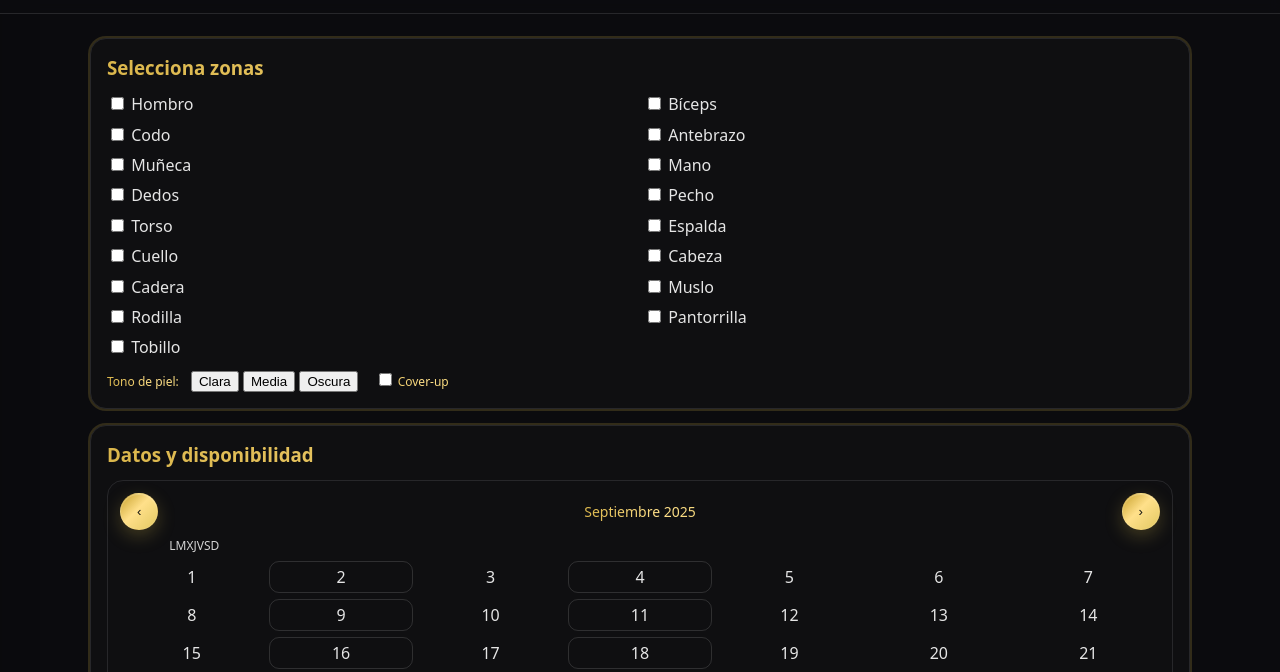
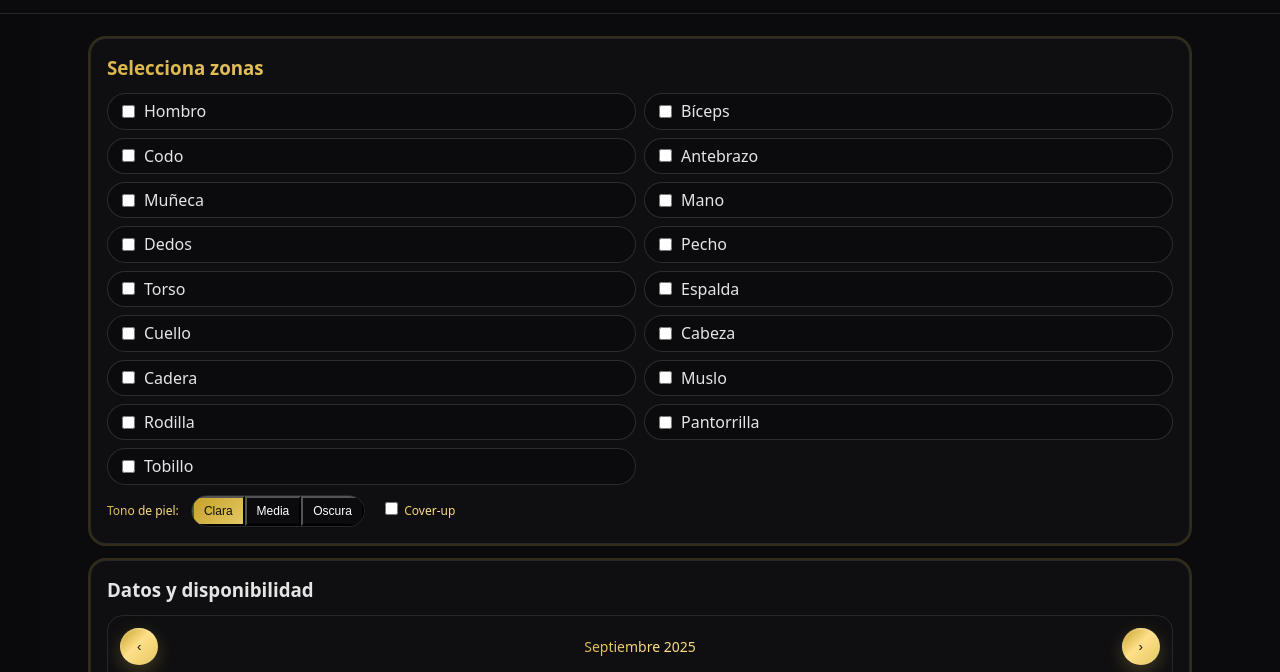
Before and after one commit to jandotemosart/temos, a plain HTML site: page booking/reserva.html in a window 1280 px wide. Shown: the part 51-723 px from the top of the page. Drawn offline with Linux system fonts and the light colour scheme.

Commit message:
Add files via upload

```diff
--- a/booking/assets/common.css
+++ b/booking/assets/common.css
@@ -1,6 +1,7 @@
 
 :root{--g1:#C8A12C;--g2:#FFE08A;--g3:#E2C862}
 *{box-sizing:border-box}html,body{margin:0;padding:0}
+html{scroll-behavior:smooth}
 body{background:#0b0b0e;color:#e5e5e5;font-family:ui-sans-serif,system-ui,-apple-system,Segoe UI,Roboto,Ubuntu,Helvetica,Arial,sans-serif;line-height:1.4}
 a{color:inherit;text-decoration:none}
 .container{max-width:1100px;margin:0 auto;padding:0 16px}
@@ -40,3 +41,7 @@ a{color:inherit;text-decoration:none}
 .cal-cell{height:32px;display:flex;align-items:center;justify-content:center;border-radius:10px;border:1px solid transparent}
 .cal-cell.av{border-color:#ffffff22;cursor:pointer}
 .cal-cell.sel{background:linear-gradient(135deg,var(--g1),var(--g3));color:#111}
+.pill{display:inline-flex;align-items:center;gap:6px;padding:6px 10px;border:1px solid #ffffff22;border-radius:9999px;background:#0b0b0e}
+.seg{display:inline-flex;border-radius:9999px;overflow:hidden;border:1px solid #ffffff1a}
+.seg button{padding:6px 10px;font-size:12px;background:#0b0b0e;color:#fff}
+.seg button.act{background:linear-gradient(135deg,var(--g1),var(--g3));color:#111}
--- a/booking/reserva.html
+++ b/booking/reserva.html
@@ -42,7 +42,6 @@
 <div class="drawer-overlay" id="overlay"></div>
 
 <script>
-  // Detect current section folder to build RELATIVE links that work on GitHub Pages
   const HERE = location.pathname.includes('/booking/') ? 'booking' : 'public';
   const map = {
     inicio: HERE==='public' ? 'index.html' : '../public/index.html',
@@ -98,7 +97,7 @@
   </div>
 
   <div class="card ring-gold" style="padding:16px">
-    <h3 class="gold-text" style="margin:0 0 12px 0">Datos y disponibilidad</h3>
+    <h3 className="gold-text" style="margin:0 0 12px 0">Datos y disponibilidad</h3>
     <div class="calendar">
       <div class="cal-head">
         <button class="gold-btn" id="prevM">‹</button>
@@ -152,9 +151,7 @@
   document.getElementById('tone_oscura').onclick=()=> (tone='Oscura', setToneButtons('tone_oscura'));
   function setToneButtons(id){ ['tone_clara','tone_media','tone_oscura'].forEach(k=> document.getElementById(k).classList.toggle('act', k===id)); }
 
-  function getZones(){
-    return Array.from(zonesEl.querySelectorAll('input[type=checkbox]:checked')).map(i=> i.value);
-  }
+  function getZones(){ return Array.from(zonesEl.querySelectorAll('input[type=checkbox]:checked')).map(i=> i.value); }
   function fmtISO(d){ return d.getFullYear()+"-"+String(d.getMonth()+1).padStart(2,'0')+"-"+String(d.getDate()).padStart(2,'0'); }
   function renderSummary(){
     const parts=[];
@@ -178,7 +175,7 @@
     const first=new Date(y,m,1);
     const startIdx=(first.getDay()+6)%7;
     const days=new Date(y,m+1,0).getDate();
-    const cells=Array(startIdx).fill(null).concat(Array.from({length:days}, (_,i)=> i+1));
+    const cells=Array(startIdx).fill(null).concat(Array.from({length:days},(_,i)=>i+1));
     while(cells.length%7!==0) cells.push(null);
     return {y,m,cells};
   }
--- a/public/assets/common.css
+++ b/public/assets/common.css
@@ -1,6 +1,7 @@
 
 :root{--g1:#C8A12C;--g2:#FFE08A;--g3:#E2C862}
 *{box-sizing:border-box}html,body{margin:0;padding:0}
+html{scroll-behavior:smooth}
 body{background:#0b0b0e;color:#e5e5e5;font-family:ui-sans-serif,system-ui,-apple-system,Segoe UI,Roboto,Ubuntu,Helvetica,Arial,sans-serif;line-height:1.4}
 a{color:inherit;text-decoration:none}
 .container{max-width:1100px;margin:0 auto;padding:0 16px}
@@ -40,3 +41,7 @@ a{color:inherit;text-decoration:none}
 .cal-cell{height:32px;display:flex;align-items:center;justify-content:center;border-radius:10px;border:1px solid transparent}
 .cal-cell.av{border-color:#ffffff22;cursor:pointer}
 .cal-cell.sel{background:linear-gradient(135deg,var(--g1),var(--g3));color:#111}
+.pill{display:inline-flex;align-items:center;gap:6px;padding:6px 10px;border:1px solid #ffffff22;border-radius:9999px;background:#0b0b0e}
+.seg{display:inline-flex;border-radius:9999px;overflow:hidden;border:1px solid #ffffff1a}
+.seg button{padding:6px 10px;font-size:12px;background:#0b0b0e;color:#fff}
+.seg button.act{background:linear-gradient(135deg,var(--g1),var(--g3));color:#111}
```
Also changed, not shown: booking/contacto.html (+0 -1 lines), booking/cursos.html (+0 -1 lines), public/drops.html (+0 -1 lines), public/index.html (+0 -1 lines), public/tattoos.html (+0 -1 lines).
